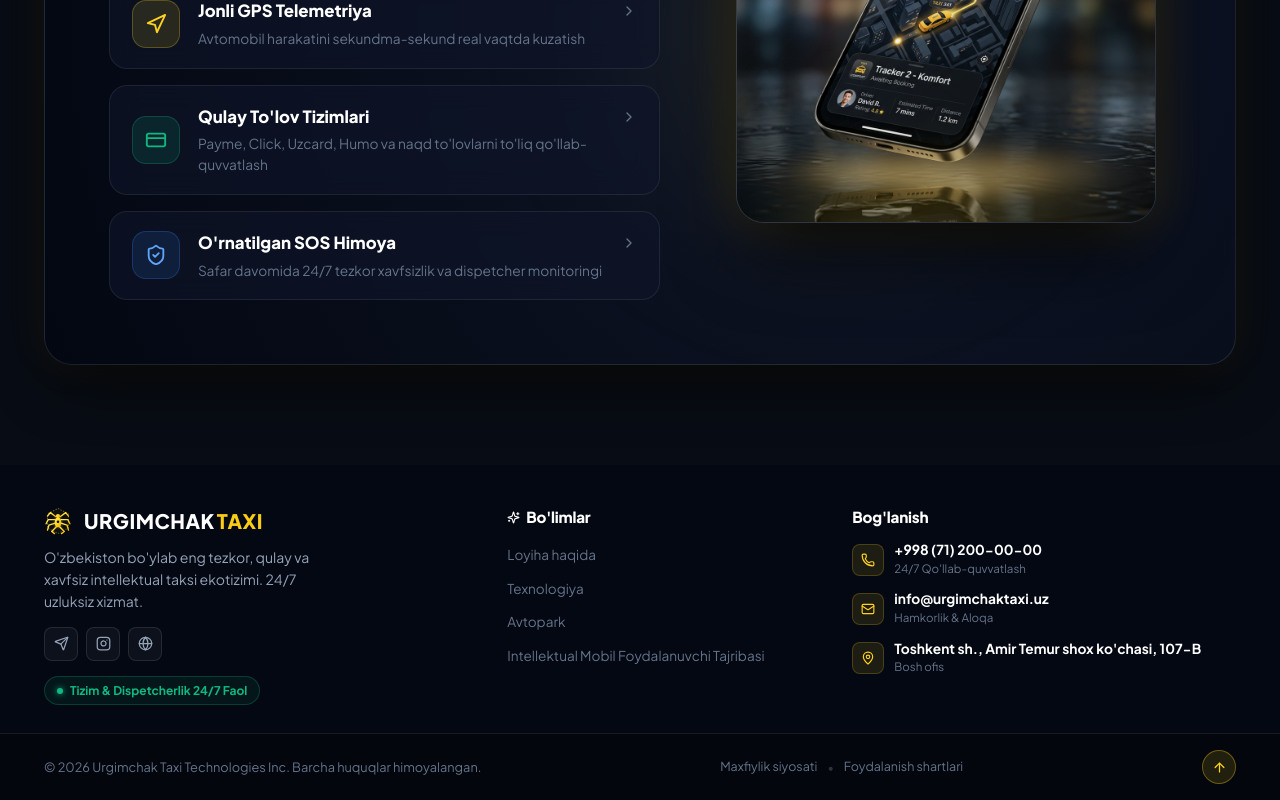
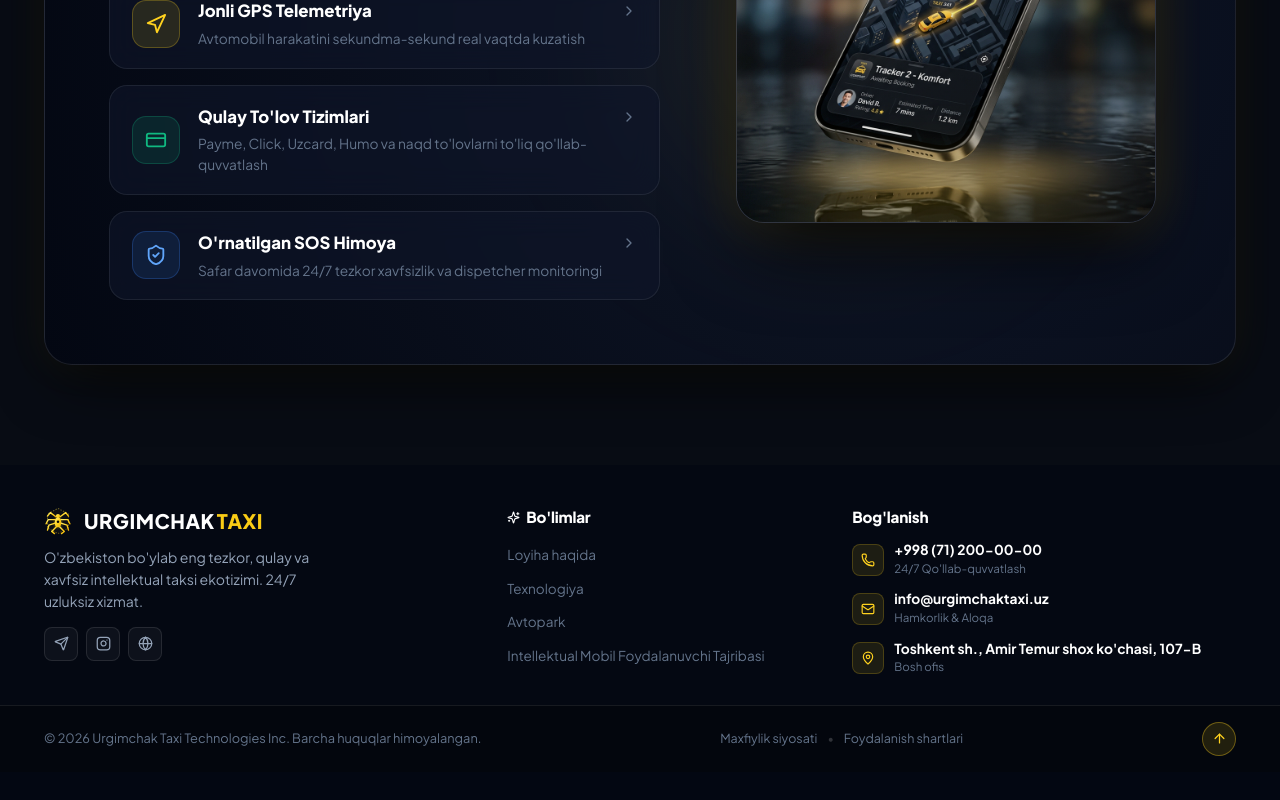
Before and after one commit to humoyun1773/taxi-landing-web, a React (Vite) app: page / in a window 1280 px wide. Shown: the part 3973-4773 px from the top of the page. After the commit the page ends 4745 px from the top, so only its background shows below. Built offline with nearby package versions, Linux system fonts and the light colour scheme.

Commit message:
refactor: remove Tizim & Dispetcherlik 24/7 Faol badge from Footer

```diff
--- a/src/components/Footer.tsx
+++ b/src/components/Footer.tsx
@@ -59,12 +59,6 @@
             >
               <Globe size={15} />
             </a>
-          </div>
-
-          {/* Live System Status Pill */}
-          <div className="footer-system-status">
-            <span className="status-indicator-dot"></span>
-            <span>Tizim & Dispetcherlik 24/7 Faol</span>
           </div>
         </div>
 
```
